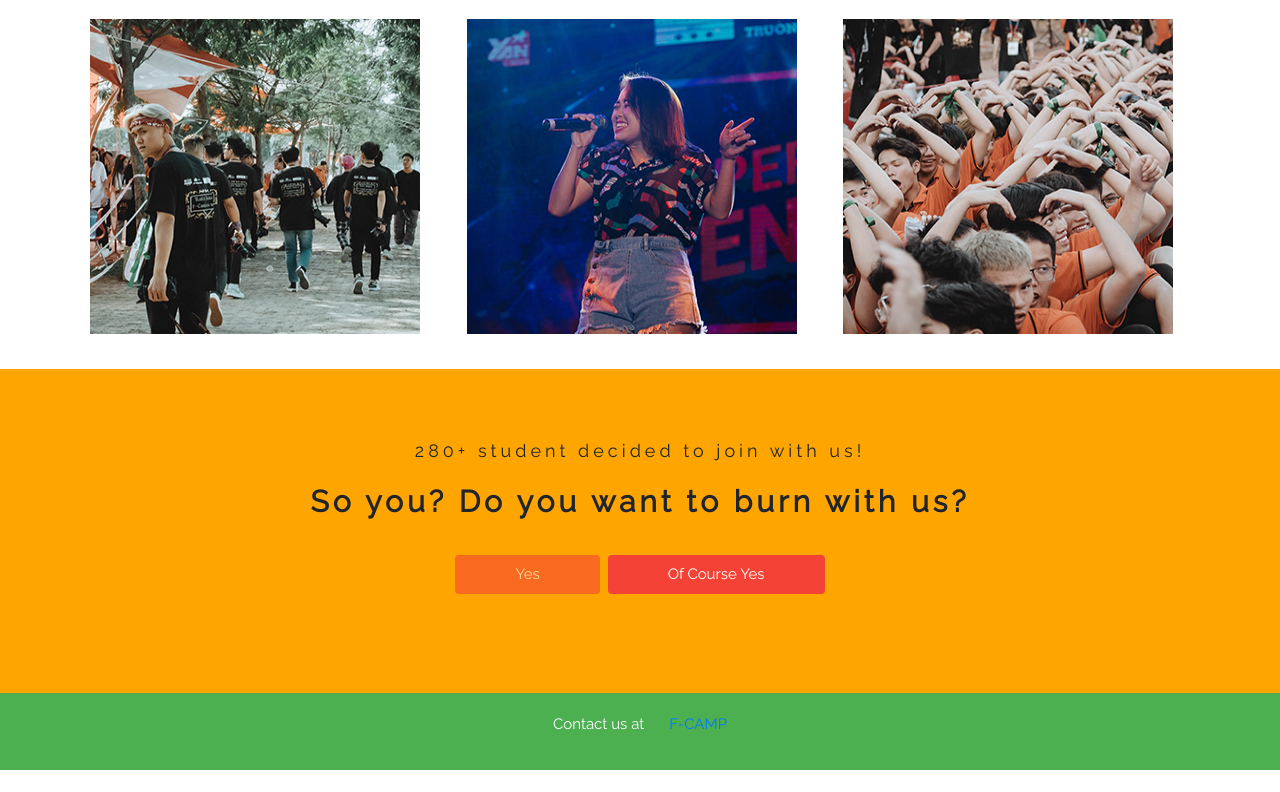
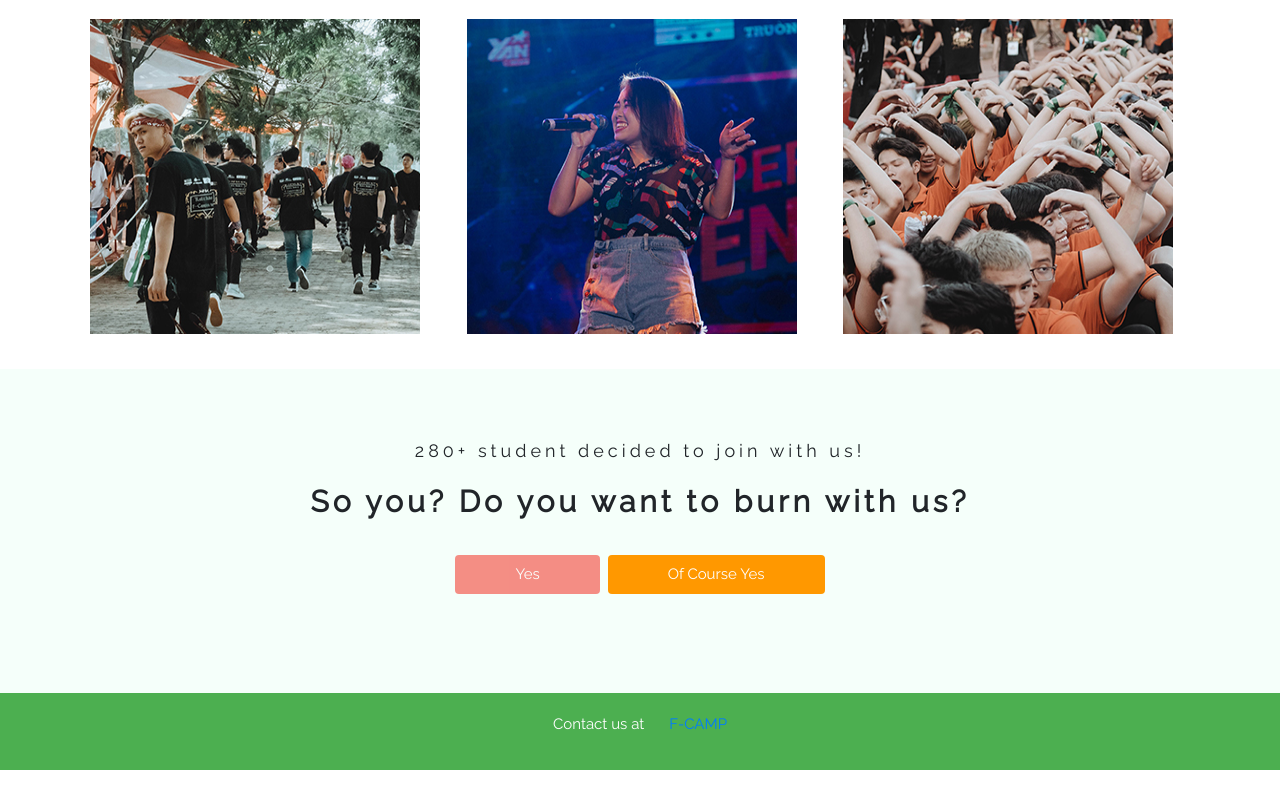
Before and after one commit to nguyenchi117/fcampcdg.github.io, a plain HTML site: page index.html in a window 1280 px wide. Shown: the part 3590-4382 px from the top of the page. Drawn offline with nearby package versions, Linux system fonts and the light colour scheme; a web font is replaced by a local one.

Commit message:
Update index.html

```diff
--- a/index.html
+++ b/index.html
@@ -225,14 +225,14 @@
 </section>
 
 <!-- ask -->
-<div style="background:orange; " class="w3-container w3-padding-64 w3-center w3-wide" id="register">
+<div style="background:#F5FFFA; " class="w3-container w3-padding-64 w3-center w3-wide" id="register">
   <p class="w3-large">280+ student decided to join with us!</p>
   <h2><b>So you? Do you want to burn with us?</b></h2>
   <p class="w3-xlarge">
     <div class="container" style="text-align: center;">
       <div style="margin-right: -15px; margin-left: -15px;">
         <button onclick="document.getElementById('id01').style.display='block'" class="w3-button w3-round w3-red w3-opacity w3-hover-opacity-off" style="padding:8px 60px"><a style="color: white" href="https://www.facebook.com/FCampFU" target="_blank"> Yes</a></button>
-        <button onclick="document.getElementById('id01').style.display='block'" class="w3-button w3-round w3-red w3-hover-opacity-off" style="padding:8px 60px"><a style="color: white" href="https://www.facebook.com/FCampFU" target="_blank">Of Course Yes</a></button>
+        <button onclick="document.getElementById('id01').style.display='block'" class="w3-button w3-round w3-orange w3-hover-opacity-off" style="padding:8px 60px"><a style="color: white" href="https://www.facebook.com/FCampFU" target="_blank">Of Course Yes</a></button>
       </div>
     </div>
   </p>
```
